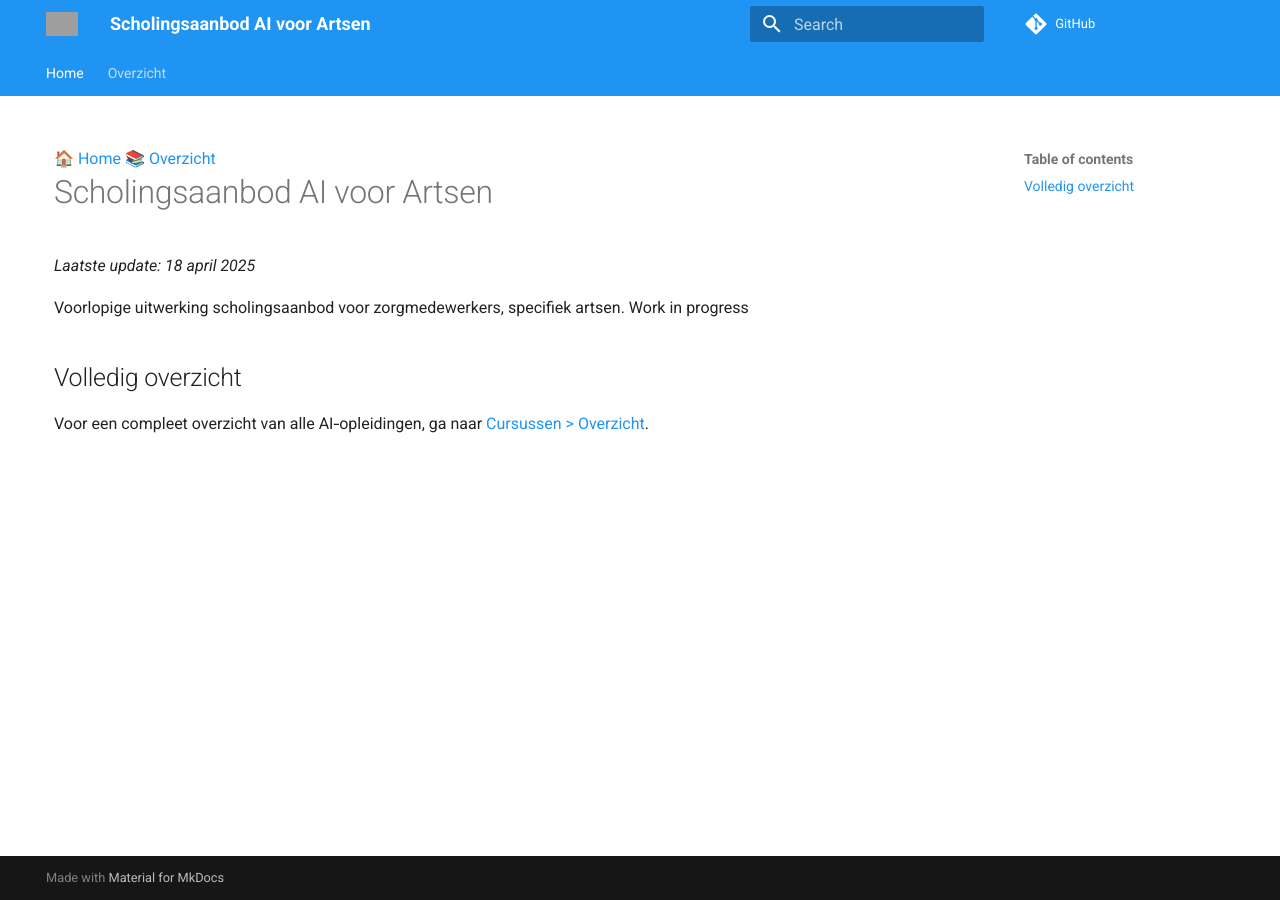
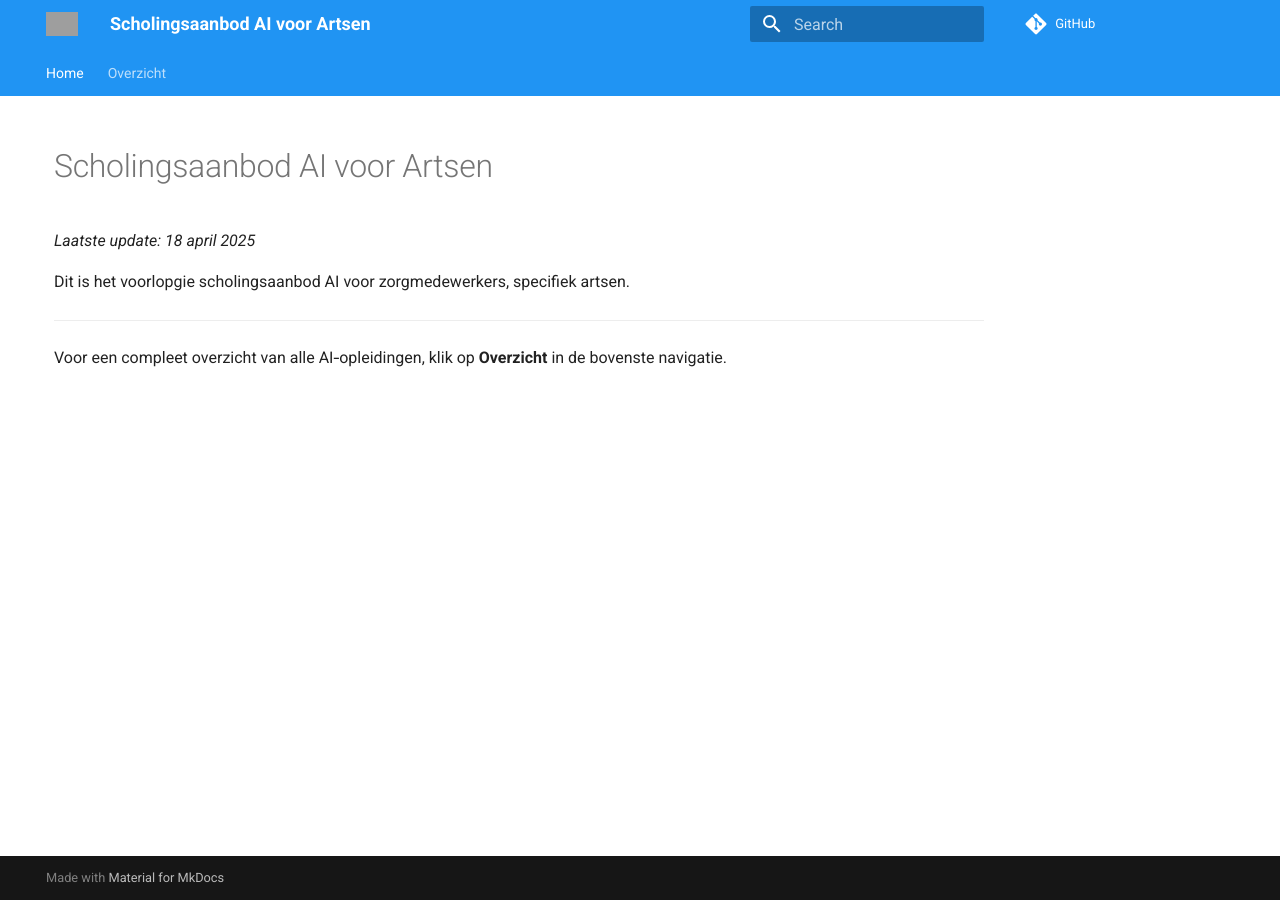
Before and after one commit to Ajsvdk/Ai-Geletterdheid-FMS, an MkDocs documentation site: the page built from docs/index.md, in a window 1280 px wide. Built offline with MkDocs 1.6.1 and Material for MkDocs 9.7.7, drawn with Linux system fonts in a browser that asks for light colours; comment, search, counter and statistics services are not loaded; grey boxes are pictures that could not be loaded.

Commit message:
Update index.md

```diff
--- a/docs/index.md
+++ b/docs/index.md
@@ -1,21 +1,10 @@
-<!-- Top navigation, inlined -->
-<nav class="navbar navbar-expand-lg navbar-light bg-light mb-4">
-  <div class="container">
-    <a class="navbar-brand" href="/">🏠 Home</a>
-    <a class="nav-link d-inline-block ml-3" href="/SCHOLINGSAANBOD.html">📚 Overzicht</a>
-  </div>
-</nav>
-
 # Scholingsaanbod AI voor Artsen
 
-*Laatste update: 18 april 2025*
+*Laatste update: 18 april 2025*
 
-Voorlopige uitwerking scholingsaanbod voor zorgmedewerkers, specifiek artsen.
-Work in progress
+Dit is het voorlopgie scholingsaanbod AI voor zorgmedewerkers, specifiek artsen.
 
 
+---
 
-
-## Volledig overzicht
-
-Voor een compleet overzicht van alle AI‑opleidingen, ga naar [Cursussen > Overzicht](SCHOLINGSAANBOD.md).
+Voor een compleet overzicht van alle AI‑opleidingen, klik op **Overzicht** in de bovenste navigatie.
```
